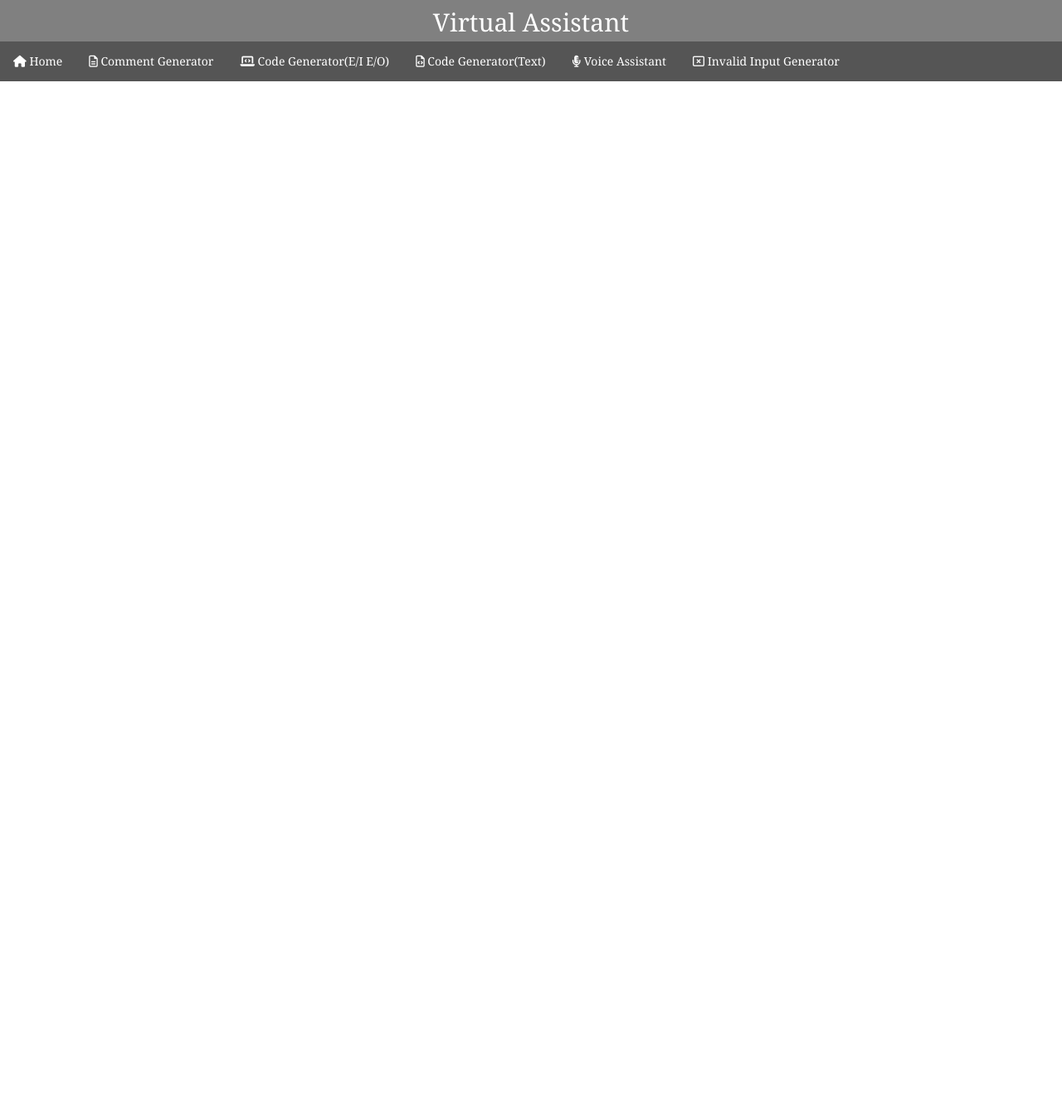
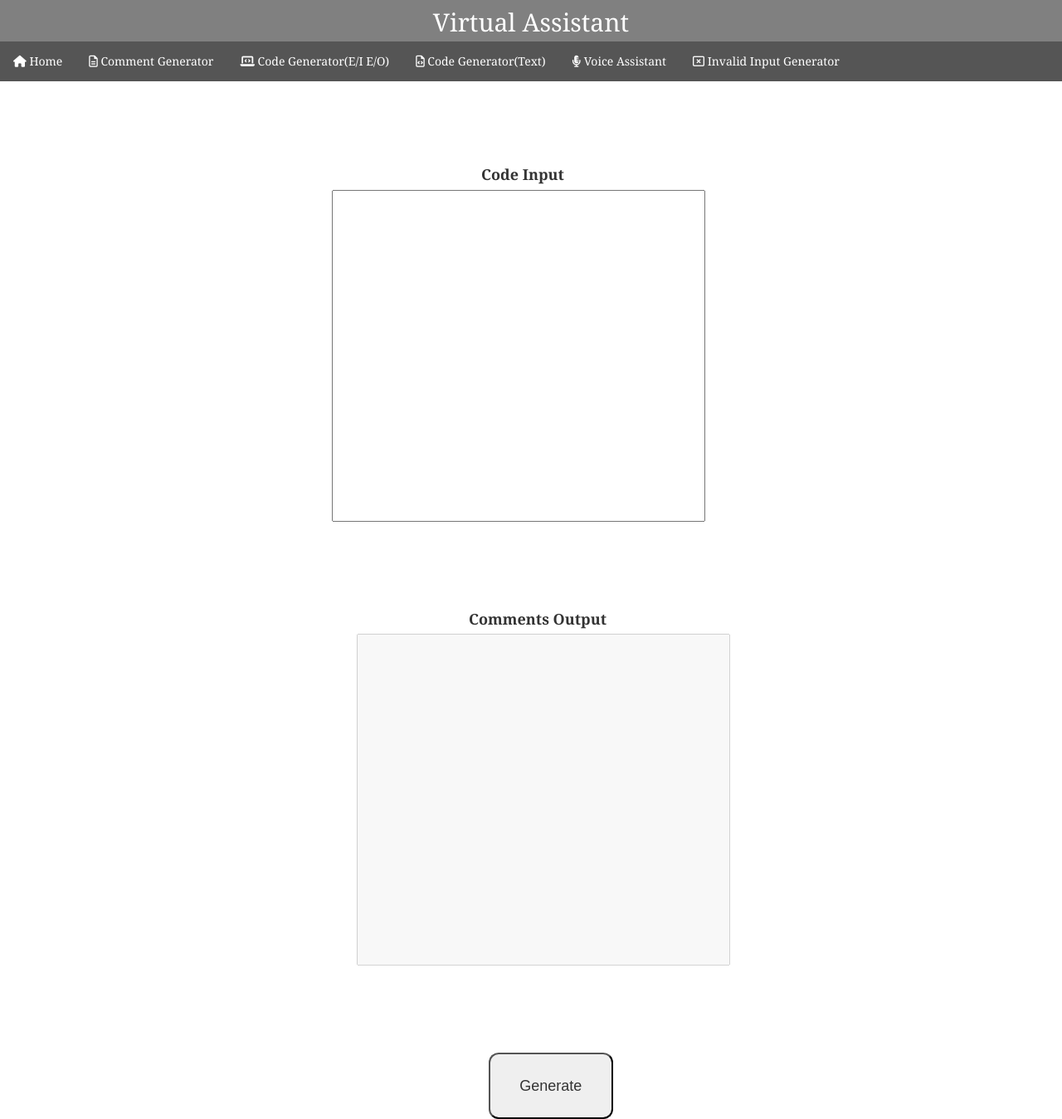
Before and after one commit to H-Ding-Xue/Virtual-assistant-for-programmers, a Flask app: a page that uses FYP_code/templates/base.html in a window 1280 px wide. Shown: the whole page at 83% size. Before the commit the page ends 98 px from the top, so only its background shows below. Run offline with Flask 2, Linux system fonts and the light colour scheme; some libraries are stand-ins or nearby versions.

Commit message:
code and comment pages

```diff
--- a/FYP_code/main.py
+++ b/FYP_code/main.py
@@ -9,5 +9,17 @@ def home():
 def comment():
     return render_template("comments.html")
 
+@app.route("/code generation")
+def code():
+    return render_template("codes.html")
+
+@app.route("/voicebot")
+def voicebot():
+    return render_template("voicebot.html")
+
+@app.route("/invalid_input")
+def invalid_input():
+    return render_template("invalid_input.html")
+
 if __name__ == "__main__":
     app.run(debug = True)
--- /dev/null
+++ b/FYP_code/static/styles/commentstyle.css
@@ -0,0 +1,45 @@
+#codediv{
+    float: left;
+    margin-left: 400px;
+    margin-top: 100px;
+
+}
+
+#commentdiv{
+    float: right;
+    margin-right: 400px;
+    margin-top: 100px;
+
+}
+
+#codeinput{
+    width: 450px;
+    height: 400px;
+    resize: none;
+}
+
+#commentoutput{
+    width: 450px;
+    height: 400px;
+    resize: none;
+}
+
+#codelabel{
+    font-size: large;
+    margin-left: 40%;
+}
+
+#commentlabel{
+    font-size: large;
+    margin-left: 30%;
+}
+
+#generatecommentbutton{
+    margin-top: 100px;
+    margin-left: 46%;
+    height: 80px;
+    width: 150px;
+    font-size: large;
+    font-family: Sans-serif;
+    border-radius: 12px;
+}
--- a/FYP_code/templates/base.html
+++ b/FYP_code/templates/base.html
@@ -3,10 +3,10 @@
 <head>
   <title>{% block title %}{% endblock %}</title>
   <link rel="stylesheet" href="{{url_for('static', filename = 'styles/base_template.css')}}">
-
   <meta charset="utf-8">
   <meta name="viewport" content="width=device-width, initial-scale=1">
   <link rel="stylesheet" href="https://maxcdn.bootstrapcdn.com/bootstrap/3.4.1/css/bootstrap.min.css">
+
   <script src="https://ajax.googleapis.com/ajax/libs/jquery/3.5.1/jquery.min.js"></script>
   <script src="https://kit.fontawesome.com/944f3cb790.js" crossorigin="anonymous"></script>
     <title>Title</title>
@@ -20,8 +20,8 @@
     <!-- Navigation bar -->
     <ul class="topnav">
       <li><a href="/"><i class="fas fa-home"></i>&nbsp;Home</a></li>
-      <li id="l1"><a href="#"><i class="far fa-file-alt"></i>&nbsp;Comment Generator</a></li>
-      <li id="l2"><a href="#"><i class="fas fa-laptop-code"></i>&nbsp;Code Generator(E/I E/O)</a></li>
+      <li id="l1"><a href="/comment generation"><i class="far fa-file-alt"></i>&nbsp;Comment Generator</a></li>
+      <li id="l2"><a href="/code generation"><i class="fas fa-laptop-code"></i>&nbsp;Code Generator(E/I E/O)</a></li>
       <li id="l3"><a href="#"><i class="far fa-file-code"></i>&nbsp;Code Generator(Text)</a></li>
       <li id="l4"><a href="/voicebot"><i class="fas fa-microphone-alt"></i>&nbsp;Voice Assistant</a></li>
       <li id="l5"><a href="/invalid_input"><i class="far fa-window-close"></i>&nbsp;Invalid Input Generator</a></li>
--- a/FYP_code/templates/comments.html
+++ b/FYP_code/templates/comments.html
@@ -1,5 +1,21 @@
 {% extends "base.html" %}
 {% block title %}Comment Generation{% endblock %}
 {% block content %}
+<link rel="stylesheet" href="{{url_for('static', filename = 'styles/commentstyle.css')}}">
+
+    <form>
+        <div id = codediv>
+            <label for="codeinput" id="codelabel">Code Input</label><br>
+            <textarea id="codeinput"></textarea>
+        </div>
+
+
+        <div id = commentdiv>
+            <label for="commentoutput" id = commentlabel>Comments Output</label><br>
+            <textarea id="commentoutput" disabled></textarea>
+        </div>
+        <input type="submit" id = generatecommentbutton value="Generate">
+    </form>
+
 
 {% endblock %}
--- a/FYP_code/templates/index.html
+++ b/FYP_code/templates/index.html
@@ -36,7 +36,7 @@
           </div>
 
           <div class="col-lg-4 col-md-6 d-flex align-items-stretch mt-4 mt-md-0">
-            <a href = "">
+            <a href = "/code generation">
               <div class="icon-box" id="f2b">
                 <div class="icon" id="f2i"><i class="fas fa-laptop-code"></i></div>
                 <h4>Code generator(E/I E/O)</h4>
```
Also changed, not shown: FYP_code/static/styles/codestyle.css (added, +45 -0 lines), FYP_code/templates/codes.html (added, +21 -0 lines).
